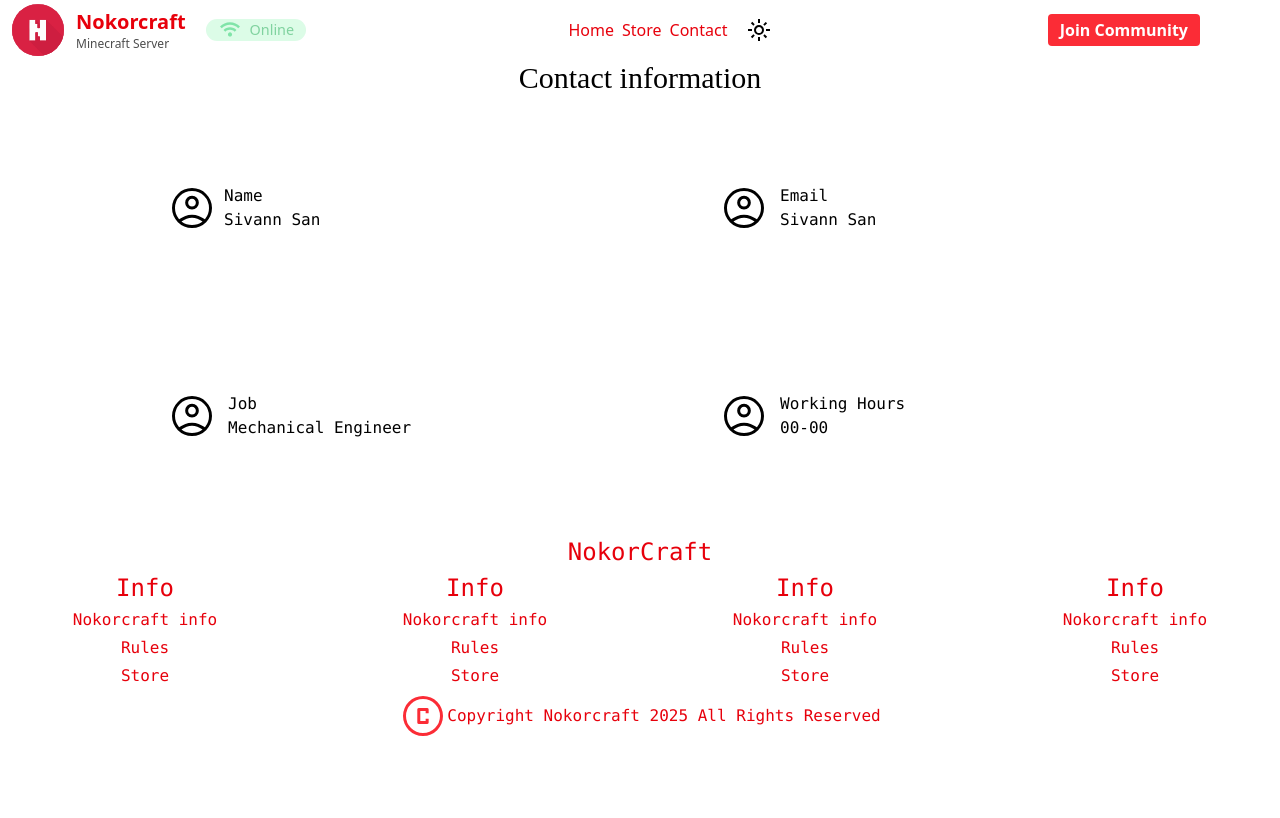
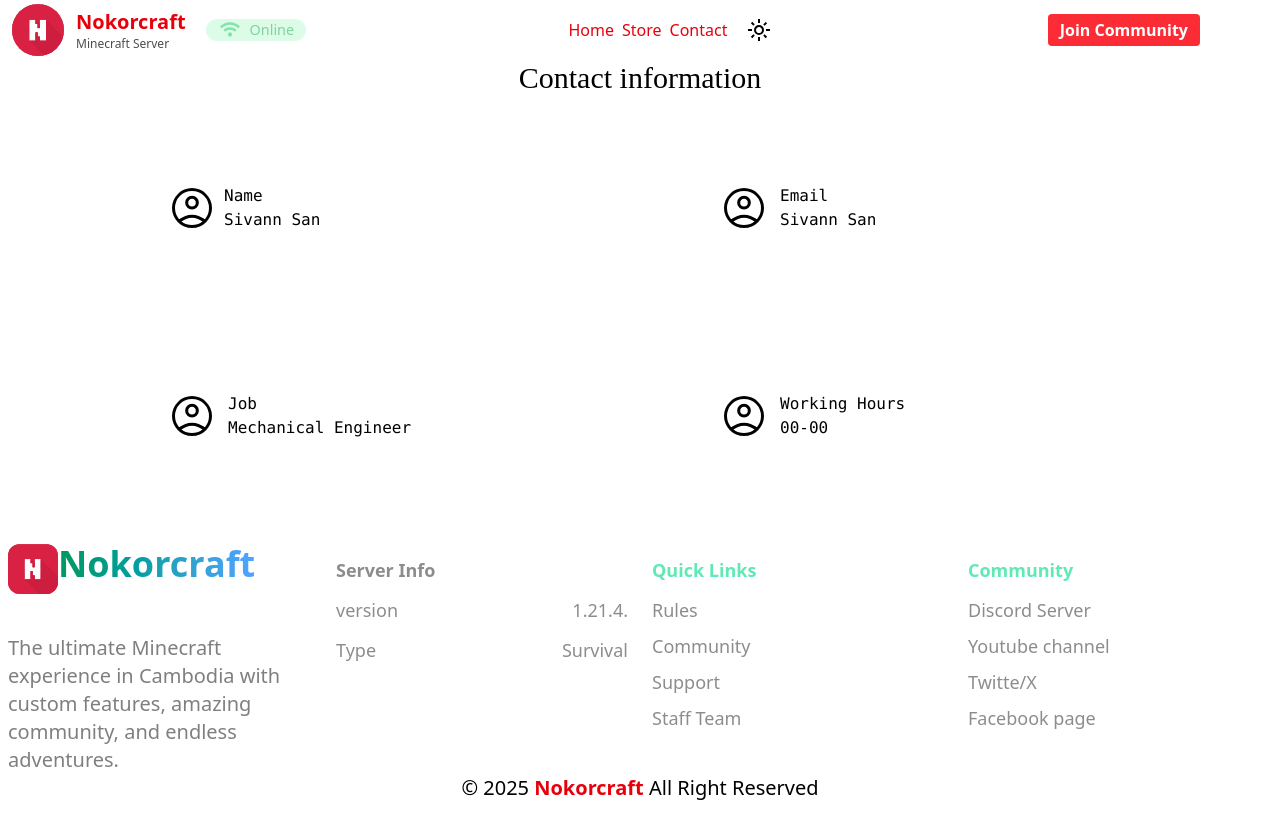
Before and after one commit to nuthdev/nokorcraft, a React (Vite) app: page /contact in a window 1280 px wide. Built offline with nearby package versions, Linux system fonts and the light colour scheme; a web font is replaced by a local one.

Commit message:
development -3

```diff
--- a/public/configuration.json
+++ b/public/configuration.json
@@ -2,6 +2,8 @@
   "name": "Nokorcraft",
   "ip": "play.nokorcraft.net",
   "port_bedrock": "19132",
+  "version": "1.21.4.",
+  "server-type": "Survival",
   "home": {
     "path": "/",
     "contents": [
--- a/src/components/Footer.tsx
+++ b/src/components/Footer.tsx
@@ -1,41 +1,53 @@
 import {Component} from "react";
-import {Link} from "react-router-dom";
+
+import Configuation from "../utils/Configuation";
 
 class Footer extends Component {
-
     render() {
-        return (
-                <div className='bg-white dark:bg-stone-950 text-red-600 py-2 font-mono'>
-                <h1 className='text-2xl text-center'>NokorCraft</h1>
-                <div className='*:*:my-1 gap-10 text-center grid grid-cols-2 md:grid-cols-3 lg:grid-cols-4'>
-                    <ul>
-                        <h3 className=' text-2xl my-4'>Info</h3>
-                        <li><Link to='/'>Nokorcraft info</Link></li>
-                        <li><Link to=''>Rules</Link></li>
-                        <li><Link to='/'>Store</Link></li>
-                    </ul>
-                    <ul>
-                        <h3 className=' text-2xl my-4'>Info</h3>
-                        <li><Link to='/'>Nokorcraft info</Link></li>
-                        <li><Link to=''>Rules</Link></li>
-                        <li><Link to='/'>Store</Link></li>
-                    </ul>
-                    <ul>
-                        <h3 className=' text-2xl my-4'>Info</h3>
-                        <li><Link to='/'>Nokorcraft info</Link></li>
-                        <li><Link to=''>Rules</Link></li>
-                        <li><Link to='/'>Store</Link></li>
-                    </ul>
-                    <ul>
-                        <h3 className=' text-2xl my-4'>Info</h3>
-                        <li><Link to='/'>Nokorcraft info</Link></li>
-                        <li><Link to=''>Rules</Link></li>
-                        <li><Link to='/'>Store</Link></li>
-                    </ul>
+        const config = Configuation.getInstance()
+        return (<footer className='flex flex-col px-2 py-4'>
+            <div className="grid lg:grid-cols-4">
+                <header  className="flex flex-col gap-10">
+                <div className="flex">
+                    <section><img src="/logo.svg" alt="logo" width='50px' className="rounded-xl" /></section>
+                    <section className='bg-clip-text text-4xl bg-gradient-to-r from-5% from-emerald-600 to-100% to-blue-400 font-black text-transparent'>Nokorcraft</section>
                 </div>
-                <p className='text-center flex justify-center items-center'><svg className=' fill-red-500' xmlns="http://www.w3.org/2000/svg" height="48px" viewBox="0 -960 960 960" width="48px"><path d="M393-320h173q14 0 20.5-9.5T593-353v-73h-60v46H426v-200h107v47h60v-73q0-14-6.5-24T566-640H393q-14 0-20.5 10t-6.5 24v253q0 14 6.5 23.5T393-320Zm87 240q-82 0-155-31.5t-127.5-86Q143-252 111.5-325T80-480q0-83 31.5-156t86-127Q252-817 325-848.5T480-880q83 0 156 31.5T763-763q54 54 85.5 127T880-480q0 82-31.5 155T763-197.5q-54 54.5-127 86T480-80Zm0-60q142 0 241-99.5T820-480q0-142-99-241t-241-99q-141 0-240.5 99T140-480q0 141 99.5 240.5T480-140Zm0-340Z"/></svg> Copyright Nokorcraft {new Date().getFullYear()} All Rights Reserved</p>
+                <div>
+                    <p className="text-xl text-black/50">The ultimate Minecraft experience in Cambodia with custom features, amazing community, and endless adventures.</p>
+                </div>
+            </header>
+            <div className="space-y-3 text-lg text-black/45 lg:p-3">
+                <h4 className="font-bold">Server Info</h4>
+                <li className="flex justify-between">
+                    <ul>version</ul>
+                    <ul>{config.get('version')}</ul>
+                </li>
+                <li className="flex justify-between">
+                    <ul>Type</ul>
+                    <ul>{config.get('server-type')}</ul>
+                </li>
             </div>
-        );
+            <div className="space-y-3 text-lg text-black/45 lg:p-3">
+                <h4 className="font-semibold text-emerald-300">Quick Links</h4>
+                <li className="space-y-2 *:hover:text-emerald-500 *:transition-colors *:cursor-pointer list-none">
+                    <ul>Rules</ul>
+                    <ul>Community</ul>
+                    <ul>Support</ul>
+                    <ul>Staff Team</ul>
+                </li>
+            </div>
+            <div className="space-y-3 text-lg text-black/45 lg:p-3">
+                <h4 className="font-semibold text-emerald-300">Community</h4>
+                <li className="space-y-2 *:hover:text-emerald-500 *:transition-colors *:cursor-pointer list-none">
+                    <ul>Discord Server</ul>
+                    <ul>Youtube channel</ul>
+                    <ul>Twitte/X</ul>
+                    <ul>Facebook page</ul>
+                </li>
+            </div>
+            </div>
+            <p className="text-xl text-center">© {new Date().getFullYear()} <span className="text-red-600 font-semibold">Nokorcraft</span> All Right Reserved</p>
+        </footer>)
     }
 }
 export default Footer
```
